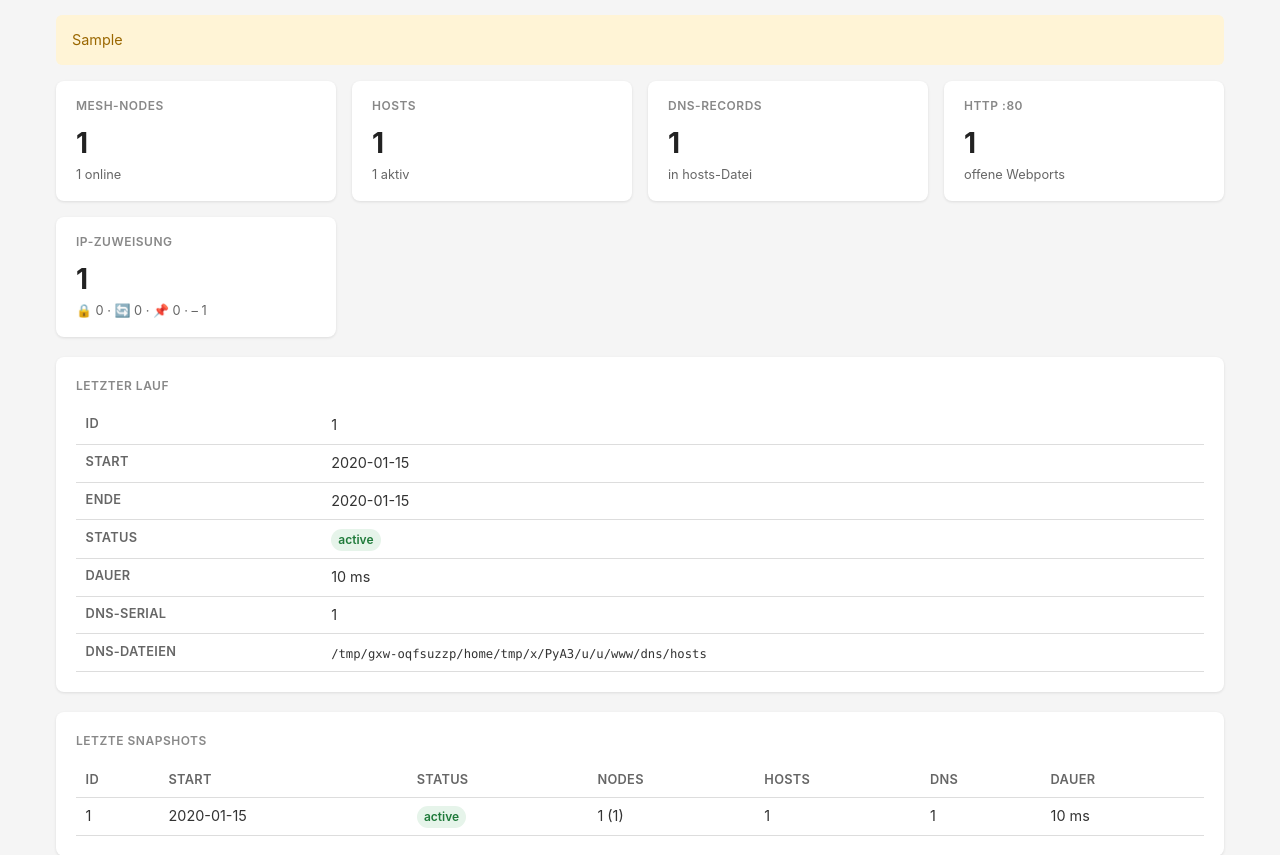
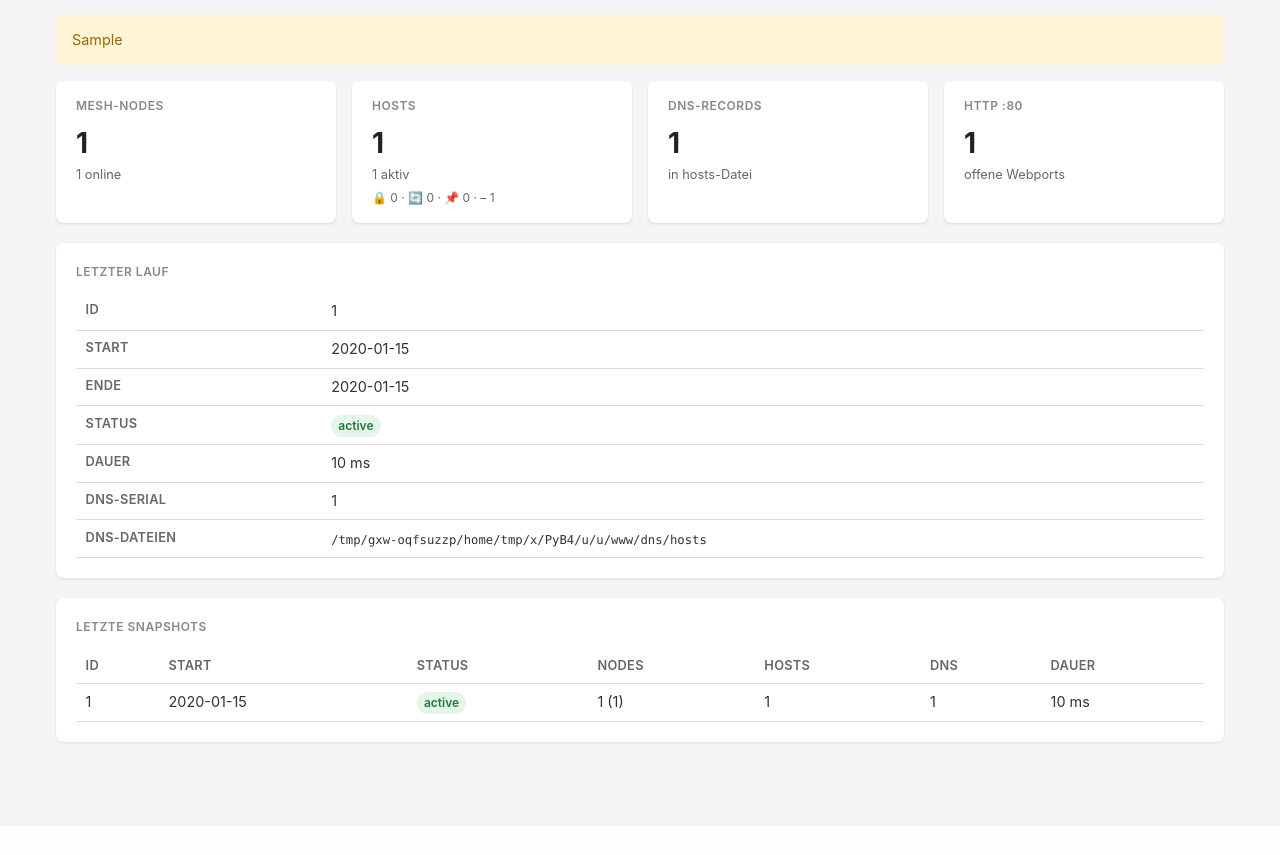
Before and after one commit to skoelle/fritz-lan-dns, a FastAPI app: page / in a window 1280 px wide. Shown: the part 143-998 px from the top of the page. After the commit the page ends 888 px from the top, so only its background shows below. Run offline with FastAPI, Linux system fonts and the light colour scheme; tables that the repository leaves empty hold one stand-in row (values such as "Sample post"); parts of the project's set-up code (start-up, migrations or seed data) failed here and were passed over.

Commit message:
Move IP mode summary into hosts card

```diff
--- a/fritz_lan_dns/web/static/style.css
+++ b/fritz_lan_dns/web/static/style.css
@@ -93,6 +93,7 @@ h2 { font-size: 1.2rem; color: #222; }
 .stat-value { font-size: 1.75rem; font-weight: 700; color: #222; line-height: 1.2; }
 .stat-value-small { font-size: 1.1rem; }
 .stat-label { font-size: 0.8rem; color: var(--muted); margin-top: 0.25rem; }
+.stat-modes { font-size: 0.75rem; line-height: 1.5; }
 .stat-alert { color: var(--red); font-weight: 600; }
 
 table { width: 100%; border-collapse: collapse; font-size: 0.9rem; }
--- a/fritz_lan_dns/web/templates/index.html
+++ b/fritz_lan_dns/web/templates/index.html
@@ -26,7 +26,12 @@
 
 <div class="stat-grid">
     <div class="box stat-box"><div class="box-title">Mesh-Nodes</div><div class="stat-value">{{ counts.nodes }}</div><div class="stat-label">{{ counts.online }} online</div></div>
-    <div class="box stat-box"><div class="box-title">Hosts</div><div class="stat-value">{{ counts.hosts }}</div><div class="stat-label">{{ counts.active_hosts }} aktiv</div></div>
+    <div class="box stat-box">
+        <div class="box-title">Hosts</div>
+        <div class="stat-value">{{ counts.hosts }}</div>
+        <div class="stat-label">{{ counts.active_hosts }} aktiv</div>
+        <div class="stat-label stat-modes" title="🔒 statisch · 🔄 DHCP · 📌 DHCP + reserviert · – unbekannt">🔒 {{ ip_modes.static }} · 🔄 {{ ip_modes.dhcp }} · 📌 {{ ip_modes.reserved }} · – {{ ip_modes.unknown }}</div>
+    </div>
     <div class="box stat-box">
         <div class="box-title">DNS-Records</div>
         <div class="stat-value">{{ counts.dns_records }}</div>
@@ -36,11 +41,6 @@
         {% endif %}
     </div>
     <div class="box stat-box"><div class="box-title">HTTP :80</div><div class="stat-value">{{ counts.http_open }}</div><div class="stat-label">offene Webports</div></div>
-    <div class="box stat-box">
-        <div class="box-title">IP-Zuweisung</div>
-        <div class="stat-value">{{ ip_modes.static + ip_modes.dhcp + ip_modes.reserved + ip_modes.unknown }}</div>
-        <div class="stat-label">🔒 {{ ip_modes.static }} · 🔄 {{ ip_modes.dhcp }} · 📌 {{ ip_modes.reserved }} · – {{ ip_modes.unknown }}</div>
-    </div>
 </div>
 
 {% if wlan %}
```
